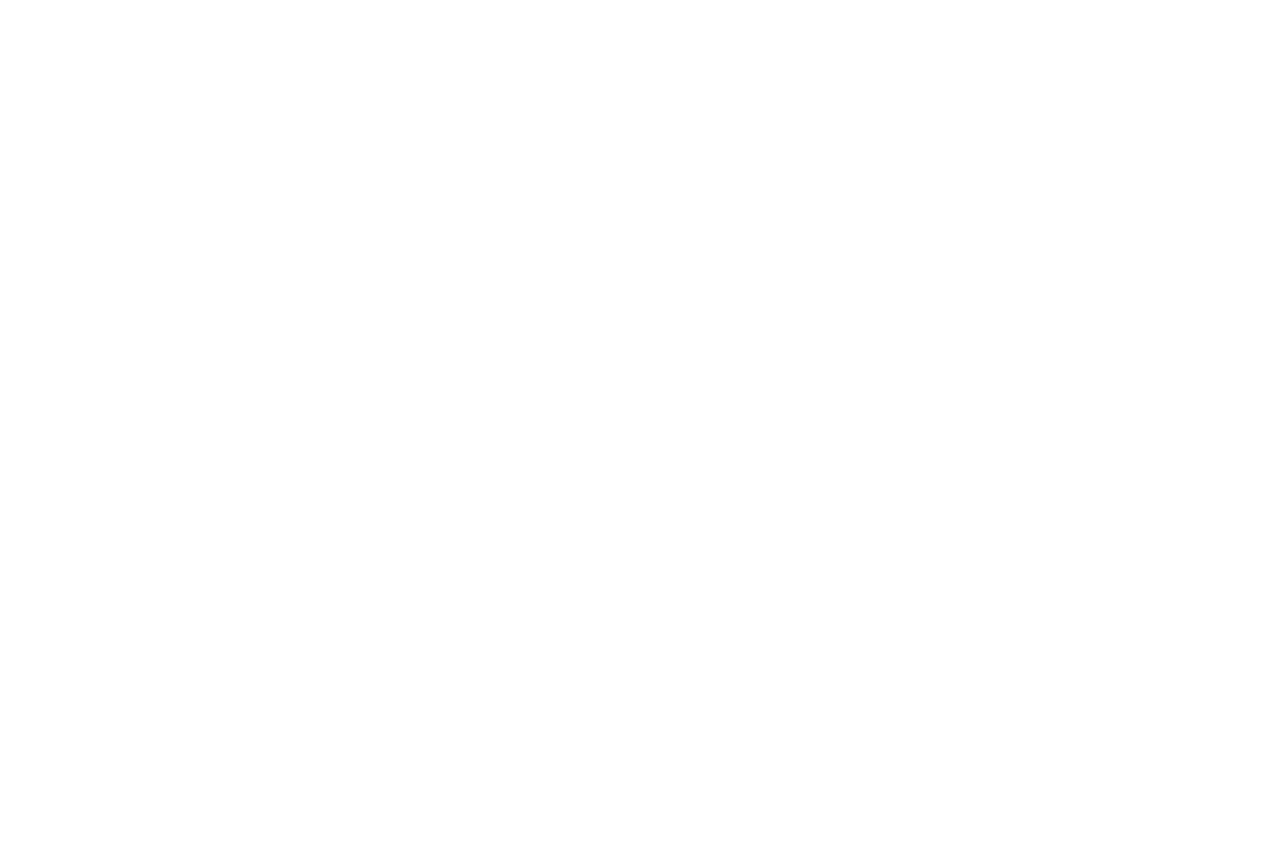
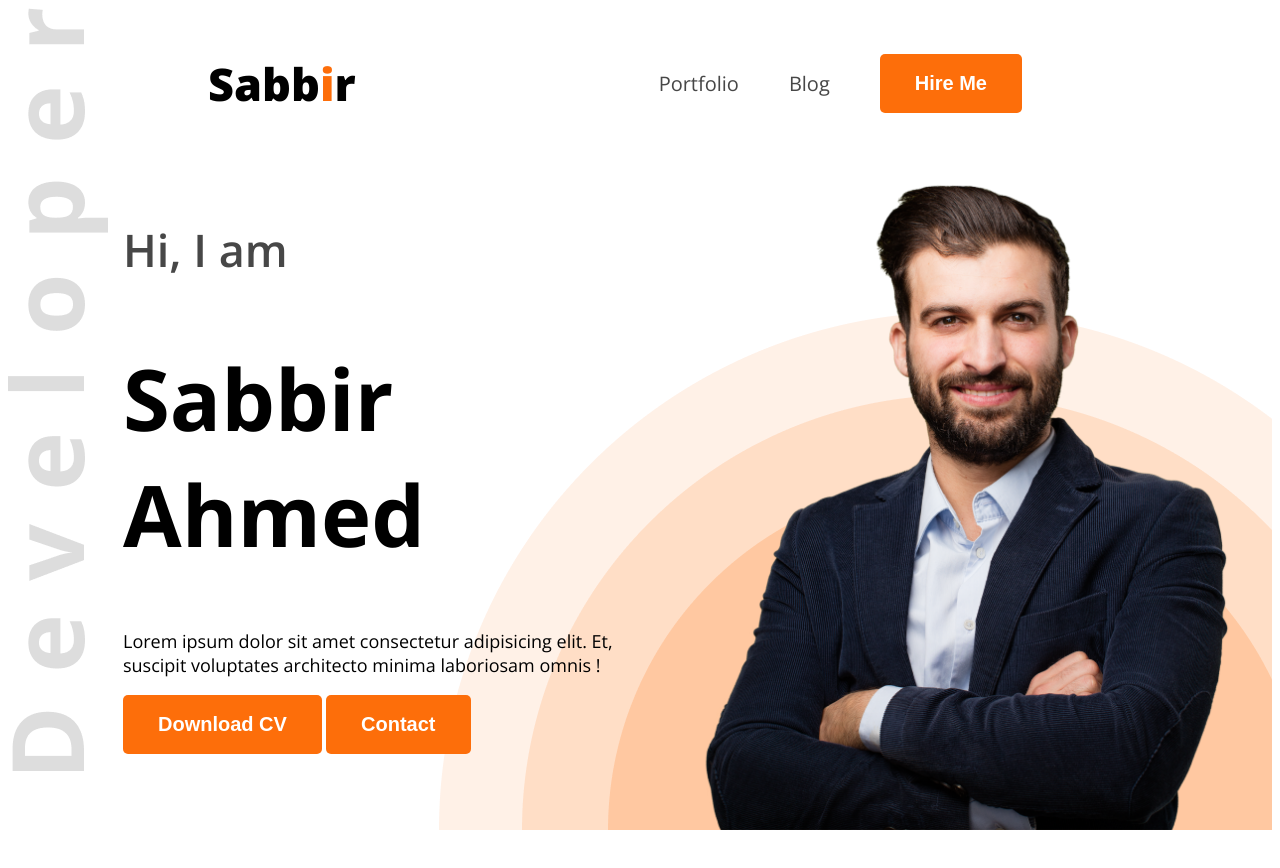
Before and after one commit to sabbirsolid/web-dev-portfolio, a plain HTML site: page index.html in a window 1280 px wide. Before the commit the page ends 800 px from the top, so only its background shows below. Drawn offline with nearby package versions, Linux system fonts and the light colour scheme.

Commit message:
added header to the index.html

```diff
--- a/index.html
+++ b/index.html
@@ -4,10 +4,30 @@
     <meta charset="UTF-8">
     <meta name="viewport" content="width=device-width, initial-scale=1.0">
     <title>Web Developer Portfolio</title>
+    <link rel="preconnect" href="https://fonts.googleapis.com">
+<link rel="preconnect" href="https://fonts.gstatic.com" crossorigin>
+<link href="https://fonts.googleapis.com/css2?family=Open+Sans:ital,wght@0,300..800;1,300..800&display=swap" rel="stylesheet">
+    <link rel="stylesheet" href="styles/portfoli.css">
 </head>
-<body>
-    <header>
-
+<body class="open-sans-normal">
+    <header class="header">
+        <nav>
+            <h3 class="nav-title">Sabb<span class="text-primary">i</span>r</h3>
+        <ul>
+            <li><a class="dark-2" href="">Portfolio</a></li>
+            <li><a class="dark-2" href="">Blog</a></li>
+            <li><a href=""><button class="btn-primary">Hire Me</button></a></li>
+        </ul>
+        </nav>
+        <div class="banner">
+            <div class="banner-content">
+                <h4 class="banner-greetings dark-2">Hi, I am</h4>
+                <h1 class="banner-title">Sabbir Ahmed</h1>
+                <p class="banner-description ">Lorem ipsum dolor sit amet consectetur adipisicing elit. Et, suscipit voluptates architecto minima laboriosam omnis !</p>
+                <button class="btn-primary">Download CV</button>
+                <button class="btn-primary">Contact</button>
+        </div>
+        <img class="banner-profile" src="images/hardy.png" alt="">
     </header>
     <main>
 
--- /dev/null
+++ b/styles/portfoli.css
@@ -0,0 +1,76 @@
+.open-sans-normal {
+    font-family: "Open Sans", sans-serif;
+    font-optical-sizing: auto;
+    font-style: normal;
+    font-variation-settings:
+      "wdth" 100;
+  }
+/* shared styles */
+.text-primary{
+    color: #FD6E0A;
+}
+.dark-2{
+    color: #474747;
+}
+.btn-primary{
+    background-color: #FD6E0A;
+    font-size: 20px;
+    font-weight: bold;
+    color: white;
+    padding: 18px 35px;
+    border-radius: 5px;
+    border: none;
+}
+/* header */
+.header{
+    background-image: url('../images/developer.png'),url('../images/header_bg.png');
+    background-repeat: no-repeat;
+    background-position: top left, bottom right;
+}
+/* nav styles */
+nav{
+    display: flex;
+    align-items: center;
+    justify-content: space-between;
+    margin: 0px 200px;
+}
+.nav-title{
+    font-weight: 800;
+    font-size: 45px;
+}
+nav ul{
+    display: flex;
+    align-items: center;
+}
+nav ul li {
+    list-style: none;
+    margin-right: 50px;
+}
+nav ul li a{
+    text-decoration: none;
+    font-size: 20px;
+}
+/* banner styles */
+.banner{
+    display: flex;
+    justify-content: space-between;
+    margin: 0 35px 200px;
+}
+.banner-greetings{
+    font-size: 45px;
+    font-weight: 600;
+}
+.banner-title{
+    font-size: 85px;
+    font-weight: bold;
+}
+.banner-description{
+    font-size: 18px;
+}
+.banner-profile{
+    width: 580px;
+}
+.banner-content{
+    max-width: 580px;
+    margin-left: 80px;
+}
```
